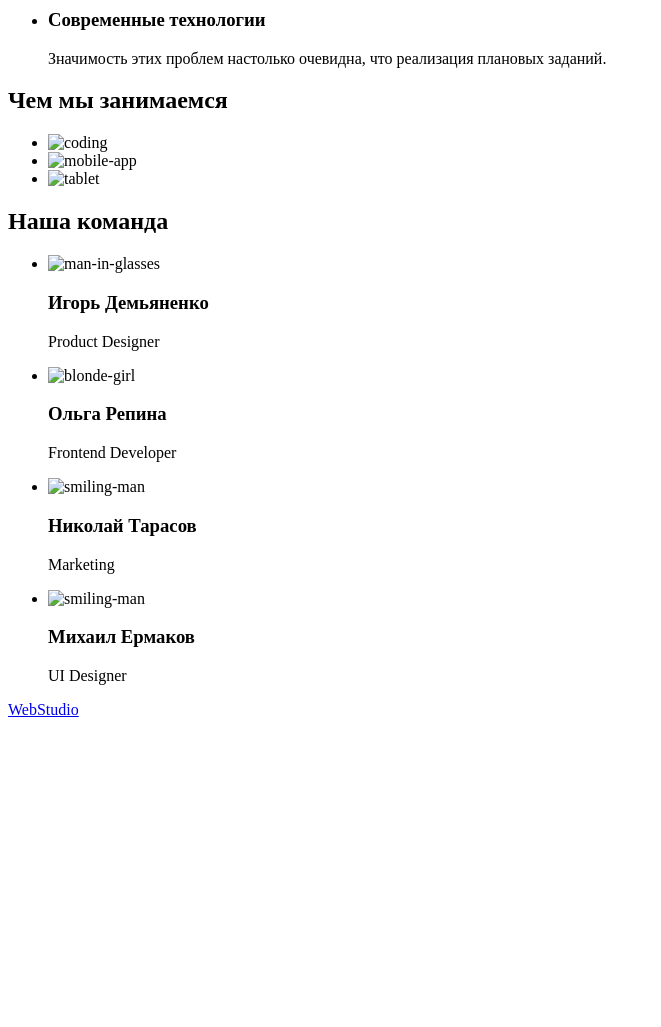
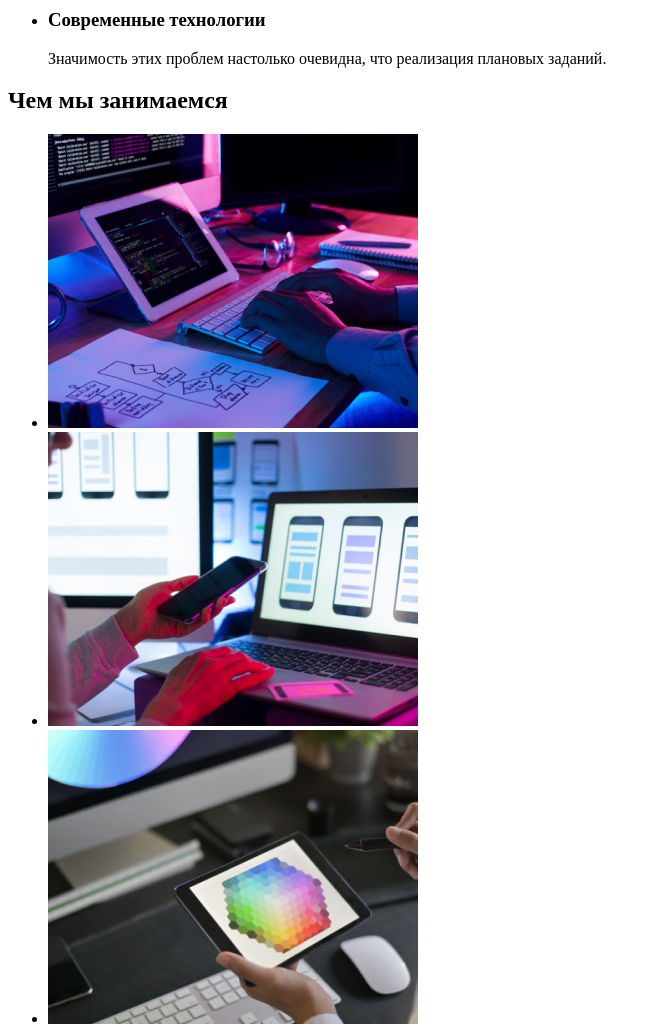
Before and after one commit to max-ignat/goit-markup-hw-01, a plain HTML site: page index.html in a window 1280 px wide. Shown: the part 460-1487 px from the top of the page, without its empty margins (0-661 px from the left). Before the commit the page ends 1187 px from the top, so only its background shows below. Drawn offline with Linux system fonts and the light colour scheme.

Commit message:
added pics, removed pics heights

```diff
--- a/index.html
+++ b/index.html
@@ -58,13 +58,13 @@
                 <h2>Чем мы занимаемся</h2>
                 <ul>
                     <li>
-                        <img src="./" alt="coding" width="370" height="294" />
+                        <img src="./images/box 1.jpg" alt="coding" width="370" height="294" />
                     </li>
                     <li>
-                        <img src="./" alt="mobile-app" width="370" height="294" />
+                        <img src="./images/box 2.jpg" alt="mobile-app" width="370" height="294" />
                     </li>
                     <li>
-                        <img src="./" alt="tablet" width="370" height="294" />
+                        <img src="./images/box 3.jpg" alt="tablet" width="370" height="294" />
                     </li>
                 </ul>
             </section>
@@ -72,20 +72,20 @@
             <h2>Наша команда</h2>
             <ul>
                 <li>
-                    <img src="./" alt="man-in-glasses" width="370" height="294" />
+                    <img src="./images/team card 1.jpg" alt="man-in-glasses" width="370" />
                     <h3>Игорь Демьяненко</h3><p>Product Designer</p>
                 </li>
                 <li>
-                    <img src="./" alt="blonde-girl" width="370" height="294" />
+                    <img src="./images/team card 2.jpg" alt="blonde-girl" width="370" />
                     <h3> Ольга Репина</h3>
                     <p>Frontend Developer </p>
                 </li>
                 <li>
-                    <img src="./" alt="smiling-man" width="370" height="294" />
+                    <img src="./images/team card 3.jpg" alt="smiling-man" width="370" />
                     <h3>Николай Тарасов</h3><p> Marketing</p>
                 </li>
                 <li>
-                    <img src="./" alt="smiling-man" width="370" height="294" />
+                    <img src="./images/team card 4.jpg" alt="smiling-man" width="370" />
                     <h3>Михаил Ермаков</h3>
                     <p> UI Designer</p>
                 </li>
@@ -94,6 +94,14 @@
         <!-- footer  -->
         <footer>
             <a href="/">WebStudio</a>
+            <address>
+                <ul>
+                    <li> <a href="/"></a> г. Киев, пр-т Леси Украинки, 26</li>
+                    <li><a href="mailto:info@devstudio.com">info@devstudio.com</a></li>
+                    <li><a href="tel:+380961111111">+38096111111</a></li>
+                </ul>
+            </address>
+
 
 
         </footer>
```
